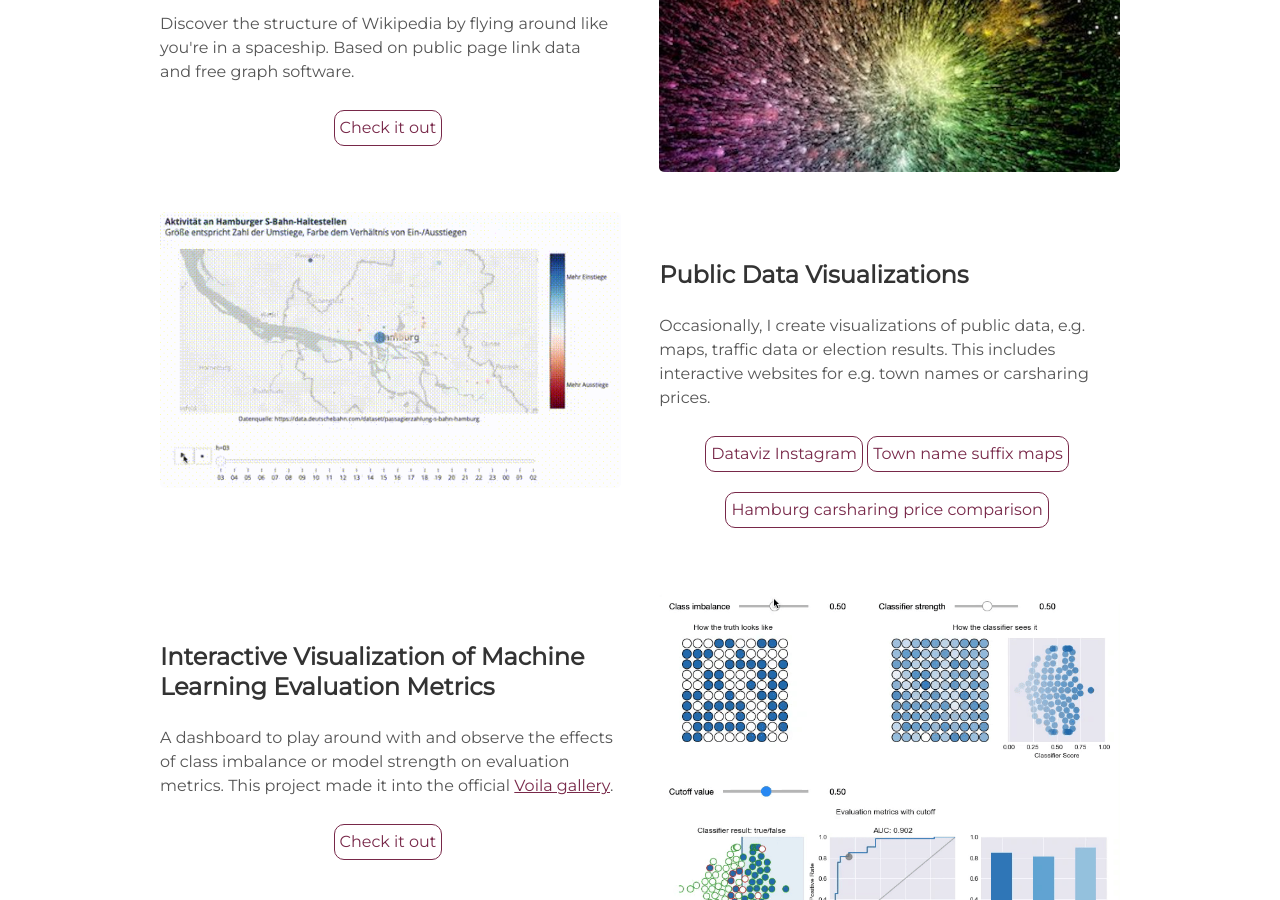
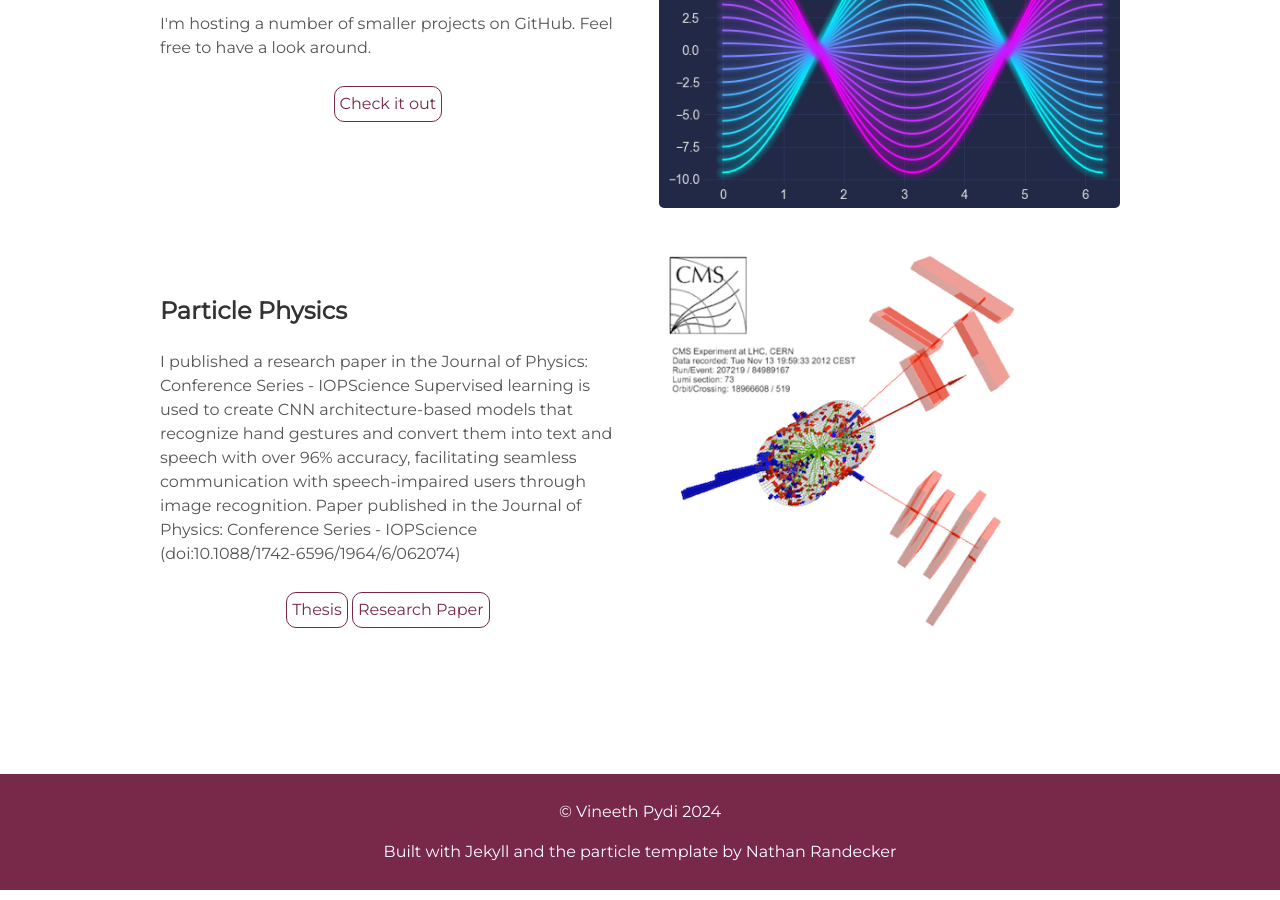
Before and after one commit to MunawarJohar/vineeth-pydi, a Jekyll site: the page built from index.html, in a window 1280 px wide and 900 px high, scrolled down 2428 px. Built offline with Jekyll 4.4.1, drawn with Linux system fonts in a browser that asks for light colours; some of the changed text lies outside the part shown.

Commit message:
update projects

```diff
--- a/_includes/projects.html
+++ b/_includes/projects.html
@@ -16,127 +16,15 @@
 </div>
 
 <div class="user-projects">
-
-  <div class="images-right">
-    <img alt="galaxy" src="{{ "/assets/img/galaxy.jpg" | prepend: site.baseurl }}" />
-  </div>
-  <div class="contents-left">
-    <h3>Interactive 3D Graph</h3>
-    <p>Discover the structure of Wikipedia by flying around like you're in a spaceship.
-      Based on public page link data and free graph software.</p>
-      <p align="center"><a class="project-link" href="https://dhaitz.github.io/graph-visualization/#/galaxy/wikipedia?cx=-705&cy=-9206&cz=-9978&lx=0.4772&ly=0.7270&lz=-0.4743&lw=0.1367&ml=450&s=1.75&l=1&v=500_000_links">Check it out</a></p>
-  </div>
-</div>
-
-<div class="user-projects">
-  <div class="images-left">
-    <img alt="particle-physics" src="{{ "/assets/img/s-bahn-hamburg.gif" | prepend: site.baseurl }}"/>
-  </div>
-  <div class="contents-right">
-    <h3> Public Data Visualizations</h3>
-    <p>Occasionally, I create visualizations of public data, e.g. maps, traffic data or election results.
-	    This includes interactive websites for e.g. town names or carsharing prices.
-     </p>
-    <p align="center">
-      <a class="project-link" href="https://instagram.com/dhaitz_data">Dataviz Instagram</a>
-      <a class="project-link" href="https://ortsnamen.herokuapp.com">Town name suffix maps</a>
-      <a class="project-link" href="https://carsharing-hh.herokuapp.com">Hamburg carsharing price comparison</a>
-    </p>
-  </div>
-</div>
-
-<div class="user-projects">
-  <div class="images-right">
-    <img alt="machine-learning-visualization" src="{{ "/assets/img/ml_visualization.gif" | prepend: site.baseurl }}" />
-  </div>
-  <div class="contents-left">
-    <h3> Interactive Visualization of Machine Learning Evaluation Metrics </h3>
-    <p>
-      A dashboard to play around with and observe the effects of class imbalance or model strength on evaluation metrics.
-		  This project made it into the official <a href="https://voila-gallery.org/services/gallery/">Voila gallery</a>.
-    </p>
-    <p align="center"><a class="project-link" href="https://machine-learning-visualization.herokuapp.com">Check it out</a></p>
-  </div>
-</div>
-
-<div class="user-projects">
-  <div class="images-left">
-    <img alt="reading" src="{{ "/assets/img/patrick-tomasso-Oaqk7qqNh_c-unsplash.jpg" | prepend: site.baseurl }}" />
-  </div>
-  <div class="contents-right">
-    <h3> Data Science Links </h3>
-    <p>
-      I maintain a collection of articles which I've found helpful in my professional development, especially in my data science journey.
-      Feel free to contribute.
-      In addition, I've compiled a list of data science aphorisms on twitter.
-    </p>
-    <p align="center">
-      <a class="project-link" href="https://data-science-links.netlify.app">Article List</a>
-      <a class="project-link" href="https://twitter.com/i/events/1255884468402913282">"Data Science Wit and Wisdom"</a>
-    </p>
-  </div>
-</div>
-
-<div class="user-projects">
   <div class="images-right">
     <img alt="mplcyberpunk" src="{{ "/assets/img/colormap.png" | prepend: site.baseurl }}" />
   </div>
   <div class="contents-left" style="margin: 0; top: 50%">
     <h3> GitHub Projects </h3>
     <p> I'm hosting a number of smaller projects on GitHub.
-    This includes e.g. cookiecutter templates, bashrc templates, or minimal examples for creating machine learning services.
-    Also, I've created the <i>mplcyberpunk</i> Python package to create TRON-style data visualizations.
     Feel free to have a look around.
       </p>
-      <p align="center"><a class="project-link" href="https://github.com/dhaitz">Check it out</a></p>
-  </div>
-</div>
-
-<div class="user-projects">
-  <div class="images-left">
-    <img alt="twitter-bot" src="{{ "/assets/img/twitter-bot.png" | prepend: site.baseurl }}"/>
-  </div>
-  <div class="contents-right">
-    <h3>"Cognitively Biased" </h3>
-    <p>To remind us humans about all the subconscious flaws in our reasoning, I've created "Cognitively Biased",
-      a Twitter bot that tweets one entry from Wikipedia's list of cognitive biases every day.
-     </p>
-    <p align="center"><a class="project-link" href="https://twitter.com/cog_biased">Check it out</a></p>
-  </div>
-</div>
-
-<div class="user-projects">
-  <div class="images-right">
-    <img alt="twitter-bot" src="{{ "/assets/img/mpl-style.gif" | prepend: site.baseurl }}"/>
-  </div>
-  <div class="contents-left">
-    <h3>Matplotlib Style Tools </h3>
-    <p>I've built several websites to help people create more aesthetically pleasing graphs:
-      The Matplotlib Style Configurator to interactively explore the effects of different parameter changes,
-      the Matplotlib Style Poll to vote for your favorite style and discover new ones,
-      and the interactive Matplotlib colormap generator.
-     </p>
-     <p align="center">
-       <a class="project-link" href="http://matplotlib-style-configurator.herokuapp.com">Style Configurator</a>
-       <a class="project-link" href="http://matplotlib-style-voting.herokuapp.com">Style Voting</a>
-       <a class="project-link" href="https://share.streamlit.io/dhaitz/colormap-creator/main/app.py">Colormap Generator</a>
-     </p>
-  </div>
-</div>
-
-<div class="user-projects">
-  <div class="images-left">
-    <img alt="stock-art" src="{{ "/assets/img/stock-art.png" | prepend: site.baseurl }}"/>
-  </div>
-  <div class="contents-right">
-    <h3> Artistic Stock Price Chart Generator </h3>
-    <p>
-      An interactive online tool to embed stock price chart (for various companies) as a mountain range silhouette in a photo.
-      The screenshot shows 10 years of Apple.
-     </p>
-    <p align="center">
-      <a class="project-link" href="http://stock-chart-art.herokuapp.com">Check it out</a>
-    </p>
+      <p align="center"><a class="project-link" href="https://github.com/vineeth-pydi">Check it out</a></p>
   </div>
 </div>
 
@@ -146,29 +34,14 @@
     </div>
     <div class="contents-left">
       <h3> Particle Physics </h3>
-      <p>In my PhD thesis, I've analyzed proton collisions at CERN's Large Hadron Collider to derive insights on the structure of matter.
-        At the same time, I've co-written the ARTUS framework for data analysis in high-energy physics.
-        Its architecture and design principles are described in a separate paper.
+      <p>I published a research paper in the Journal of Physics: Conference Series - IOPScience
+        Supervised learning is used to create CNN architecture-based models that recognize hand gestures and convert them into text
+        and speech with over 96% accuracy, facilitating seamless communication with speech-impaired users through image recognition.
+        Paper published in the Journal of Physics: Conference Series - IOPScience (doi:10.1088/1742-6596/1964/6/062074)
        </p>
       <p align="center">
       <a class="project-link" href="https://ekp-invenio.physik.uni-karlsruhe.de/record/48801/files/EKP-2016-00013.pdf" >Thesis</a>
-      <a class="project-link" href="https://arxiv.org/abs/1511.00852">ARTUS Paper</a>
-      </p>
-    </div>
-  </div>
-
-  <div class="user-projects">
-    <div class="images-left">
-      <img alt="reading" src="{{ "/assets/img/dariusz-sankowski-dvK_CT1Wg78-unsplash.jpg" | prepend: site.baseurl }}" />
-    </div>
-    <div class="contents-right">
-      <h3> Other Interests </h3>
-      <p>
-        Apart from data and technology, my hobbies include photography and literary writing.
-      </p>
-      <p align="center">
-        <a class="project-link" href="http://www.dominikhaitz.de">Photography Page</a>
-        <a class="project-link" href="https://beschriftet.jimdofree.com/mitglieder/dominik-haitz/">Author Information</a>
+      <a class="project-link" href="https://iopscience.iop.org/article/10.1088/1742-6596/1964/6/062074">Research Paper</a>
       </p>
     </div>
   </div>
```
